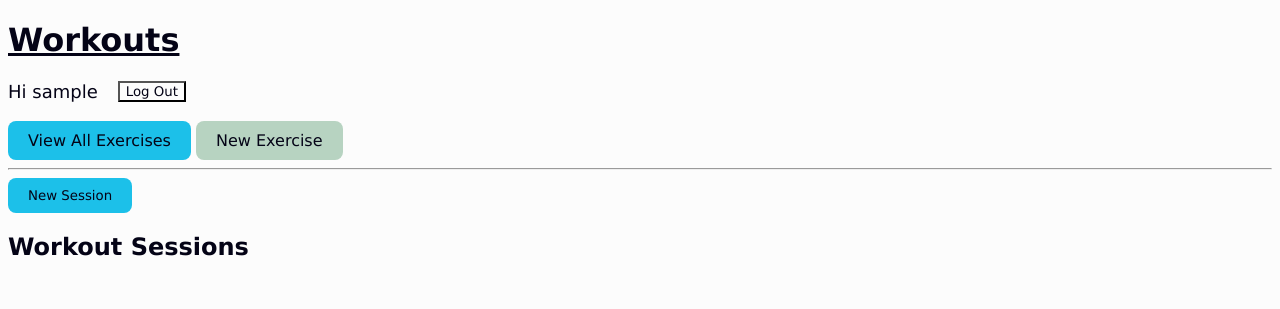
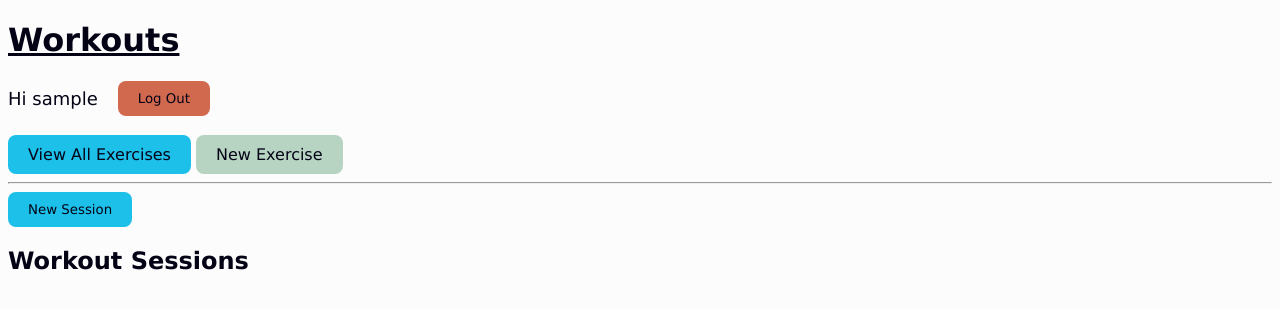
Before and after one commit to niallsiow/workout_tracker, a Django app: page / in a window 1280 px wide. Shown: the top 309 px of the page. Run offline with Django 5.2, Linux system fonts and the light colour scheme; the visitor is signed in with stand-in values (Sample User, id 1); data that the repository does not hold is empty; parts of the project's set-up code (start-up, migrations or seed data) failed here and were passed over.

Commit message:
Added styling for negative buttons

```diff
--- a/static/css/styles.css
+++ b/static/css/styles.css
@@ -3,6 +3,7 @@
     --background: #FCFCFC;
     --primary: #1cc0e9;
     --secondary: #b7d3c1;
+    --negative: #d1694f;
 }
 
 * {
@@ -52,6 +53,23 @@ p {
     background-color: rgb(220, 240, 230);
 }
 
+.negative-link-button {
+    display: inline-block;
+    border: none;
+    background-color: var(--negative);
+    text-decoration: none;
+    padding: 10px 20px;
+    border-radius: 8px;
+}
+
+.negative-link-button:hover {
+    background-color: rgb(220, 118, 100);
+}
+
+.negative-link-button:active {
+    background-color: rgb(240, 144, 120);
+}
+
 .logged-in-nav {
     display: flex;
     align-items: center;
--- a/templates/base.html
+++ b/templates/base.html
@@ -18,7 +18,7 @@
 
         <form action="{% url 'logout' %}" method="post">
           {% csrf_token %}
-          <button type="submit">Log Out</button>
+          <button type="submit" class="negative-link-button">Log Out</button>
         </form>
       </div>
 
--- a/templates/session_detail.html
+++ b/templates/session_detail.html
@@ -16,15 +16,17 @@
     {% csrf_token %}
     {{ workout_new_form }}
 
+    <button type="submit" class="primary-link-button">Save</button>
+
     {% for exercise in exercises %}
       <div id="exercise_{{ exercise.id }}_div" class="exercise_id_div" style="display: None;">
+        <h3>Last Workout:</h3>
         <p>Previous Weight: {{ exercise.get_latest_working_weight }}</p>
         <p>Previous Sets: {{ exercise.get_latest_sets }}</p>
         <p>{{ exercise.get_latest_workout_choices }}</p>
       </div>
     {% endfor %}
 
-    <button type="submit">Save</button>
   </form>
 
   <p>{{ session.date }}</p>
@@ -34,7 +36,7 @@
     </div>
   {% endfor %}
 
-  <a href="{% url 'session_delete' session.pk %}">Delete Session</a>
+  <a href="{% url 'session_delete' session.pk %}" class="negative-link-button">Delete Session</a>
 
 
   <script>
```
Also changed, not shown: templates/workout_edit.html (+6 -5 lines).
